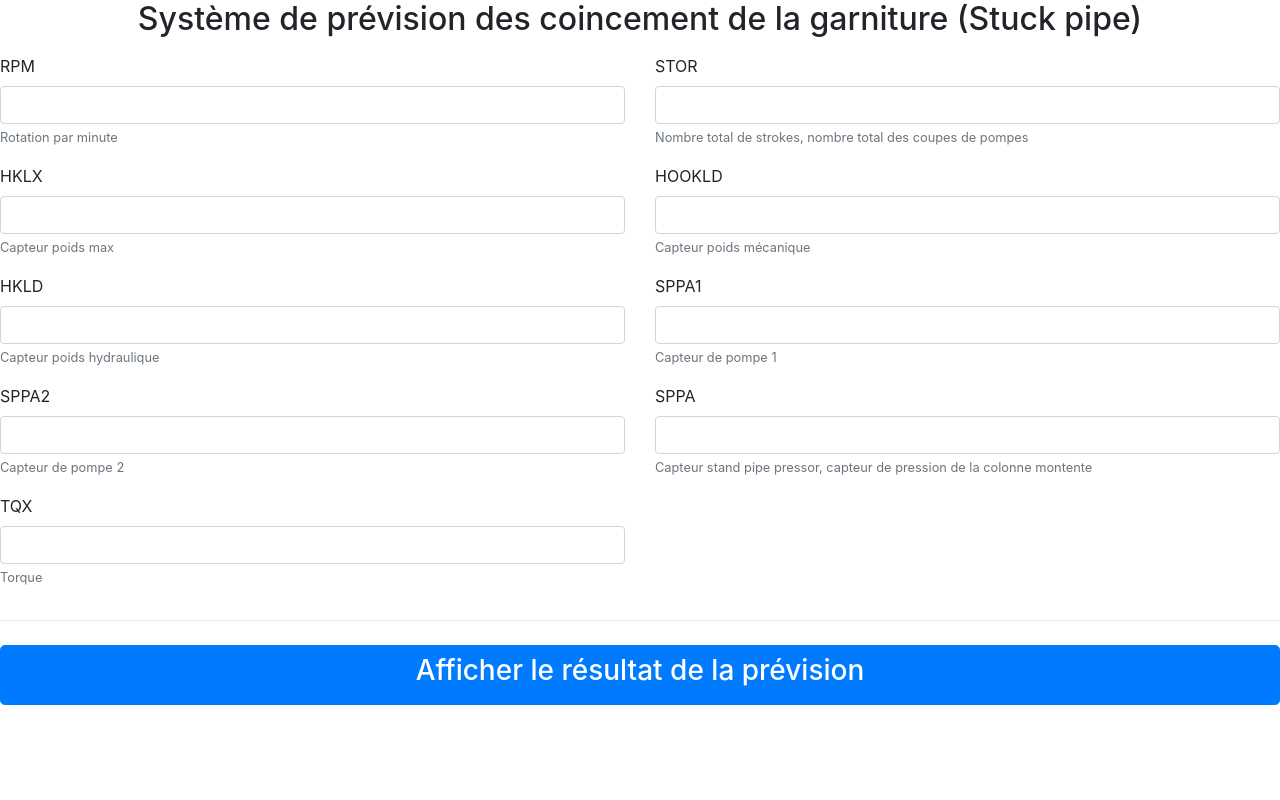
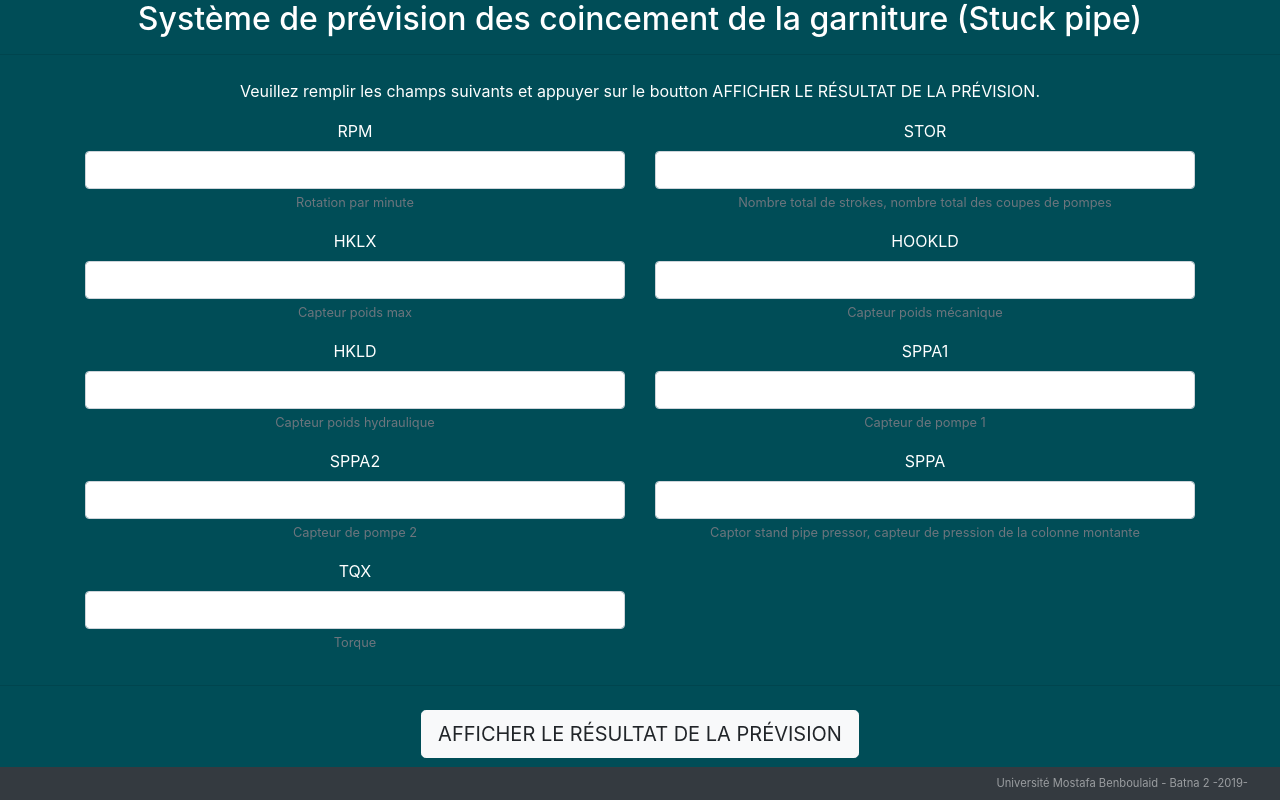
Before and after one commit to HoussemBoubakour/learning-Flask, a Flask app: page / in a window 1280 px wide. Run offline with Flask 2, Linux system fonts and the light colour scheme; parts of the project's set-up code (start-up, migrations or seed data) failed here and were passed over; some libraries are stand-ins or nearby versions.

Commit message:
Update predictorform.html

```diff
--- a/WebApp/templates/predictorform.html
+++ b/WebApp/templates/predictorform.html
@@ -3,113 +3,135 @@
 <head>
   <title>Système de prévision</title>
   <link rel="stylesheet" type="text/css" href="https://stackpath.bootstrapcdn.com/bootstrap/4.3.1/css/bootstrap.min.css">
+<style type="text/css">
+  .text_label{color: white; text-align: center;}
+</style>
+
+
 </head>
-<body><script src="https://stackpath.bootstrapcdn.com/bootstrap/4.3.1/js/bootstrap.min.js"></script>
+<body class="text-center" style="background: #004D57">
+  <script src="https://stackpath.bootstrapcdn.com/bootstrap/4.3.1/js/bootstrap.min.js"></script>
+<div class="container">
+
+ <center><h2 class="text_label">Système de prévision des coincement de la garniture (Stuck pipe)</h2></center>
+</div>
+
 <form action = "http://localhost:5000/results" method = "POST">
 
- <center><h2 class="mb-3">Système de prévision des coincement de la garniture (Stuck pipe)</h2></center>
+        <hr class="mb-4">
 
 
+          <p class="text_label">Veuillez remplir les champs suivants et appuyer sur le boutton AFFICHER LE RÉSULTAT DE LA PRÉVISION.</p>
+
+
+
+       <div class="container">
         <div class="row">
           <div class="col-md-6 mb-3">
-            <label for="cc-name">RPM</label>
-            <input type="text" class="form-control" id="RPM" placeholder="" required>
+            <label class="text_label">RPM</label>
+            <input type="number" step="0.01" min="0" max="20000" class="form-control" name="RPM" placeholder="" required>
             <small class="text-muted">Rotation par minute</small>
             <div class="invalid-feedback">
               Ce paramètre est obligatoire
             </div>
           </div>
           <div class="col-md-6 mb-3">
-            <label for="cc-number">STOR</label>
-            <input type="text" class="form-control" id="STOR" placeholder="" required>
+            <label class="text_label">STOR</label>
+            <input type="number" step="0.01" min="0" max="20000" class="form-control" name="STOR" placeholder="" required>
             <small class="text-muted">Nombre total de strokes, nombre total des coupes de pompes</small>
             <div class="invalid-feedback">
               Ce paramètre est obligatoire
             </div>
           </div>
         </div>
+      </div>
 
-
-
+<div class="container">
         <div class="row">
           <div class="col-md-6 mb-3">
-            <label for="cc-name">HKLX</label>
-            <input type="text" class="form-control" id="HKLX" placeholder="" required>
+            <label class="text_label">HKLX</label>
+            <input type="number" step="0.01" min="0" max="20000" class="form-control" name="HKLX" placeholder="" required>
             <small class="text-muted">Capteur poids max</small>
             <div class="invalid-feedback">
               Ce paramètre est obligatoire
             </div>
           </div>
           <div class="col-md-6 mb-3">
-            <label for="cc-number">HOOKLD</label>
-            <input type="text" class="form-control" id="HOOKLD" placeholder="" required>
+            <label class="text_label">HOOKLD</label>
+            <input type="number" step="0.01" min="0" max="20000" class="form-control" name="HOOKLD" placeholder="" required>
             <small class="text-muted">Capteur poids mécanique</small>
             <div class="invalid-feedback">
               Ce paramètre est obligatoire
             </div>
           </div>
         </div>
+</div>
 
-
-
+<div class="container">
         <div class="row">
           <div class="col-md-6 mb-3">
-            <label for="cc-name">HKLD</label>
-            <input type="text" class="form-control" id="HKLD" placeholder="" required>
+            <label class="text_label">HKLD</label>
+            <input type="number" step="0.01" min="0" max="20000" class="form-control" name="HKLD" placeholder="" required>
             <small class="text-muted">Capteur poids hydraulique</small>
             <div class="invalid-feedback">
               Ce paramètre est obligatoire
             </div>
           </div>
           <div class="col-md-6 mb-3">
-            <label for="cc-number">SPPA1</label>
-            <input type="text" class="form-control" id="SPPA1" placeholder="" required>
+            <label class="text_label">SPPA1</label>
+            <input type="number" step="0.01" min="0" max="20000" class="form-control" name="SPPA1" placeholder="" required>
             <small class="text-muted">Capteur de pompe 1</small>
             <div class="invalid-feedback">
               Ce paramètre est obligatoire
             </div>
           </div>
         </div>
+</div>
 
-
-
+<div class="container">
         <div class="row">
           <div class="col-md-6 mb-3">
-            <label for="cc-name">SPPA2</label>
-            <input type="text" class="form-control" id="SPPA2" placeholder="" required>
+            <label class="text_label">SPPA2</label>
+            <input type="number" step="0.01" min="0" max="20000" class="form-control" name="SPPA2" placeholder="" required>
             <small class="text-muted">Capteur de pompe 2</small>
             <div class="invalid-feedback">
               Ce paramètre est obligatoire
             </div>
           </div>
           <div class="col-md-6 mb-3">
-            <label for="cc-number">SPPA</label>
-            <input type="text" class="form-control" id="SPPA" placeholder="" required>
-            <small class="text-muted">Capteur stand pipe pressor, capteur de pression de la colonne montente</small>
+            <label class="text_label">SPPA</label>
+            <input type="number" step="0.01" min="0" max="20000" class="form-control" name="SPPA" placeholder="" required>
+            <small class="text-muted">Captor stand pipe pressor, capteur de pression de la colonne montante</small>
             <div class="invalid-feedback">
               Ce paramètre est obligatoire
             </div>
           </div>
         </div>
+</div>
 
-
-
+<div class="container">
         <div class="row">
           <div class="col-md-6 mb-3">
-            <label for="cc-name">TQX</label>
-            <input type="text" class="form-control" id="TQX" placeholder="" required>
+            <label class="text_label">TQX</label>
+            <input type="number" step="0.01" min="0" max="20000" class="form-control" name="TQX" placeholder="" required>
             <small class="text-muted">Torque</small>
             <div class="invalid-feedback">
               Ce paramètre est obligatoire
             </div>
           </div>
         </div>
-
-
+</div>
         <hr class="mb-4">
-        <button class="btn btn-primary btn-lg btn-block" type="submit"> <h3>Afficher le résultat de la prévision</h3> </button>
+        <center><button class="btn btn-light btn-lg" type="submit" style="font-family: -apple-system,BlinkMacSystemFont,"Segoe UI",Roboto,"Helvetica Neue",Arial,"Noto Sans",sans-serif,"Apple Color Emoji","Segoe UI Emoji","Segoe UI Symbol","Noto Color Emoji"; "> AFFICHER LE RÉSULTAT DE LA PRÉVISION </button></center>
 
 
 </form>
+<div class="container">
+<nav class="navbar fixed-bottom navbar-dark bg-dark">
+
+  <a class="navbar-brand navbar-text ml-auto py-0" style="font-size: 0.7em" href="#">Université Mostafa Benboulaid - Batna 2 -2019-</a>
+
+</nav>
+</div>
 </body>
 </html>
```
